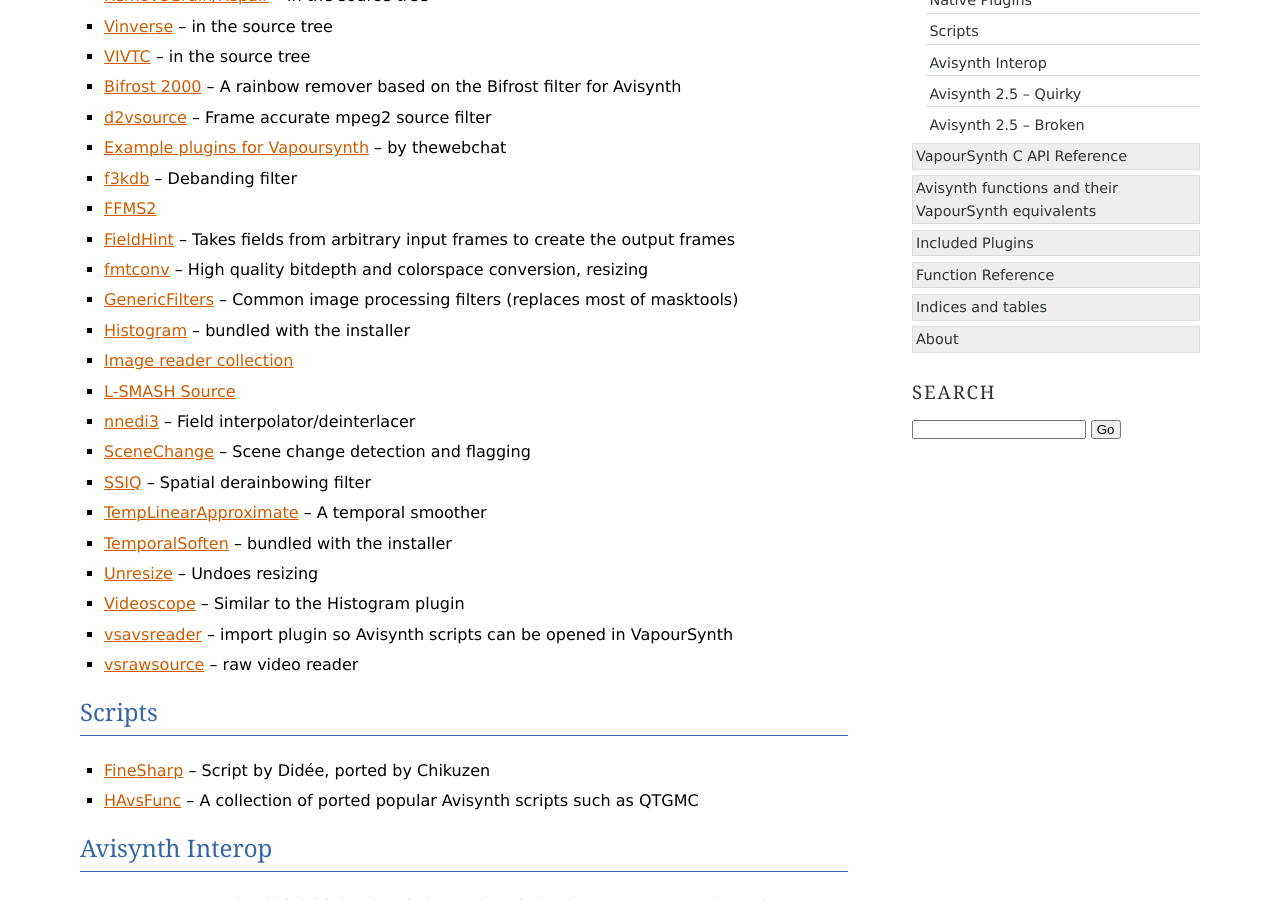
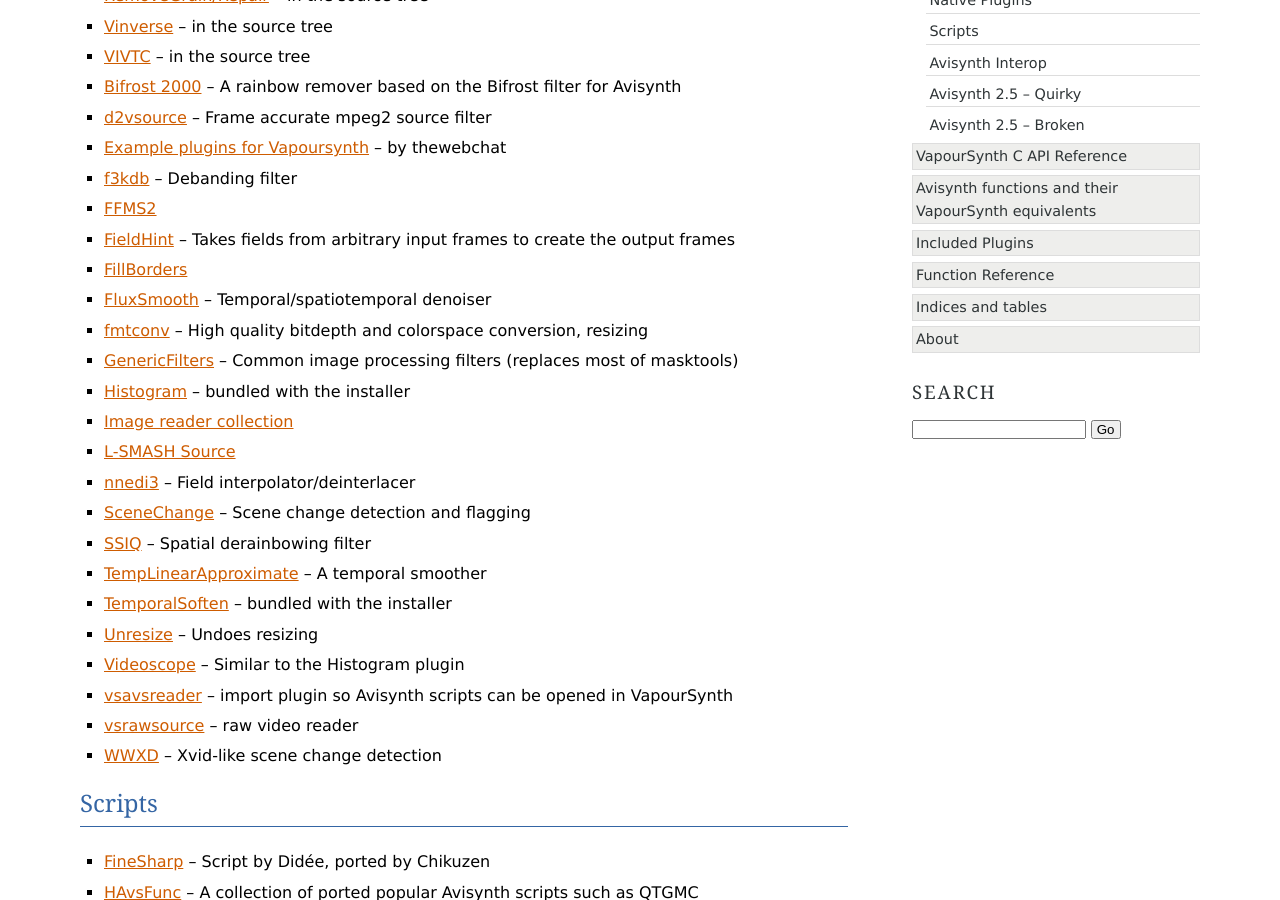
Before and after one commit to vapoursynth/vapoursynth, a Sphinx documentation site: the page built from doc/pluginlist.rst, in a window 1280 px wide and 900 px high, scrolled down 393 px. Built offline with Sphinx 7.4.7, drawn with Linux system fonts in a browser that asks for light colours; formulas are drawn with MathJax 3.

Commit message:
doc: Add some plugins to the list

```diff
--- a/doc/pluginlist.rst
+++ b/doc/pluginlist.rst
@@ -17,6 +17,8 @@
 * `f3kdb <http://forum.doom9.org/showthread.php?t=161411>`_ -- Debanding filter
 * `FFMS2 <https://github.com/FFMS/ffms2>`_
 * `FieldHint <https://github.com/dubhater/vapoursynth-fieldhint>`_ -- Takes fields from arbitrary input frames to create the output frames
+* `FillBorders <https://github.com/dubhater/vapoursynth-fillborders>`_
+* `FluxSmooth <https://github.com/dubhater/vapoursynth-fluxsmooth>`_ -- Temporal/spatiotemporal denoiser
 * `fmtconv <http://forum.doom9.org/showthread.php?t=166504>`_ -- High quality bitdepth and colorspace conversion, resizing
 * `GenericFilters <http://forum.doom9.org/showthread.php?t=166842>`_ -- Common image processing filters (replaces most of masktools)
 * `Histogram <https://github.com/dubhater/vapoursynth-histogram>`_ -- bundled with the installer
@@ -31,6 +33,7 @@
 * `Videoscope <https://github.com/dubhater/vapoursynth-videoscope>`_ -- Similar to the Histogram plugin
 * `vsavsreader <http://forum.doom9.org/showthread.php?t=165957>`_ -- import plugin so Avisynth scripts can be opened in VapourSynth
 * `vsrawsource <http://forum.doom9.org/showthread.php?t=166075>`_ -- raw video reader
+* `WWXD <https://github.com/dubhater/vapoursynth-wwxd>`_ -- Xvid-like scene change detection
 
 
 Scripts
```
